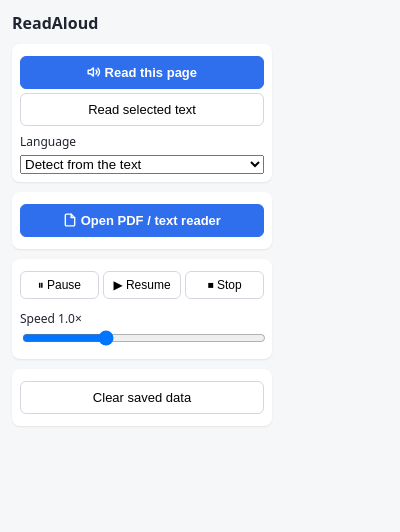
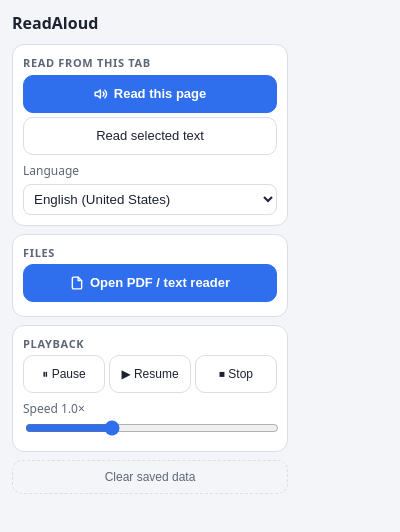
Before and after one commit to foxmouvies/Read-Aloud, a browser extension: page popup/popup.html in a window 400 px wide. Drawn offline with Linux system fonts and the light colour scheme.

Commit message:
v1.0.23: update popup files

```diff
--- a/popup/popup.css
+++ b/popup/popup.css
@@ -1,73 +1,23 @@
-body {
-  width: 260px;
-  margin: 0;
-  padding: 12px;
-  font: 14px/1.4 system-ui, -apple-system, "Segoe UI", sans-serif;
-  background: #f6f7f9;
-  color: #1f2430;
-}
-
-header h1 {
-  font-size: 16px;
-  margin: 0 0 10px;
-}
-
-.group {
-  margin-bottom: 10px;
-  padding: 8px;
-  background: #fff;
-  border-radius: 8px;
-  box-shadow: 0 1px 2px rgba(0, 0, 0, 0.08);
-}
-
-button {
-  display: block;
-  width: 100%;
-  margin: 4px 0;
-  padding: 8px;
-  border: 1px solid #d3d8e0;
-  border-radius: 6px;
-  background: #fff;
-  cursor: pointer;
-  font-size: 13px;
-}
-
-button.primary {
-  background: #2f6fed;
-  border-color: #2f6fed;
-  color: #fff;
-  font-weight: 600;
-}
-
-button:hover { filter: brightness(0.96); }
-
-.playback .row {
-  display: flex;
-  gap: 4px;
-}
-
-.playback .row button {
-  flex: 1;
-  padding: 6px 2px;
-  font-size: 12px;
-}
-
-label.rate {
-  display: block;
-  margin-top: 8px;
-  font-size: 12px;
-}
-
-input[type="range"] { width: 100%; }
-
-#status {
-  min-height: 16px;
-  margin: 4px 2px 0;
-  font-size: 12px;
-  color: #5a6372;
-}
-
-#status.error { color: #c0392b; }
-
-label.lang { display: block; margin-top: 8px; font-size: 12px; }
-label.lang select { width: 100%; margin-top: 4px; }
+:root { --bg:#f4f5f8; --card:#fff; --text:#1d2230; --muted:#5d6677; --line:#d9dee7; --accent:#2f6fed; --accent-soft:#e8effd; --err:#c0392b; }
+@media (prefers-color-scheme: dark) { :root { --bg:#14171f; --card:#1d212c; --text:#e6e9f0; --muted:#a0a8b8; --line:#343b4b; --accent:#6c9bff; --accent-soft:#26324e; --err:#ff8a7a; } }
+* { box-sizing: border-box; }
+body { width: 300px; min-width: 280px; margin: 0; padding: 12px; font: 14px/1.4 system-ui, -apple-system, "Segoe UI", sans-serif; background: var(--bg); color: var(--text); }
+header h1 { font-size: 16px; margin: 0 0 10px; }
+h2 { font-size: 11px; text-transform: uppercase; letter-spacing: .06em; color: var(--muted); margin: 0 0 4px; font-weight: 600; }
+.group { margin-bottom: 8px; padding: 10px; background: var(--card); border: 1px solid var(--line); border-radius: 12px; }
+.group.quiet { background: transparent; border: none; padding: 0; margin-bottom: 4px; }
+button { display: flex; align-items: center; justify-content: center; gap: 6px; width: 100%; margin: 4px 0; padding: 9px 8px; min-height: 38px; border: 1px solid var(--line); border-radius: 10px; background: var(--card); color: var(--text); cursor: pointer; font-size: 13px; }
+button:hover { background: var(--accent-soft); }
+button:focus-visible, select:focus-visible, input:focus-visible { outline: 2px solid var(--accent); outline-offset: 2px; }
+button.primary { background: var(--accent); border-color: var(--accent); color: #fff; font-weight: 600; }
+button.primary:hover { filter: brightness(1.08); background: var(--accent); }
+#clear-data { background: transparent; border-style: dashed; color: var(--muted); font-size: 12px; min-height: 32px; }
+.playback .row { display: flex; gap: 4px; }
+.playback .row button { flex: 1; padding: 6px 2px; font-size: 12px; margin: 0; }
+label.rate { display: block; margin-top: 8px; font-size: 12px; color: var(--muted); }
+input[type="range"] { width: 100%; accent-color: var(--accent); }
+#status { min-height: 16px; margin: 4px 2px 0; font-size: 12px; color: var(--muted); }
+#status.error { color: var(--err); }
+label.lang { display: block; margin-top: 8px; font-size: 12px; color: var(--muted); }
+label.lang select { width: 100%; margin-top: 4px; padding: 6px; border-radius: 8px; border: 1px solid var(--line); background: var(--card); color: var(--text); }
+@media (prefers-reduced-motion: reduce) { * { transition: none !important; } }
--- a/popup/popup.html
+++ b/popup/popup.html
@@ -11,12 +11,13 @@
   </header>
 
   <section class="group">
+    <h2>Read from this tab</h2>
     <button id="read-page" class="primary"><svg width="14" height="14" viewBox="0 0 24 24" fill="none" stroke="currentColor" stroke-width="2.4" stroke-linecap="round" stroke-linejoin="round" style="vertical-align:-2px"><polygon points="11 5 6 9 2 9 2 15 6 15 11 19 11 5"/><path d="M15.5 8.5a5 5 0 0 1 0 7"/><path d="M18.6 5.4a9 9 0 0 1 0 13.2"/></svg> Read this page</button>
-    <button id="read-selection">Read selected text</button>
+    <button id="read-selection" class="secondary">Read selected text</button>
     <label class="lang">Language
       <select id="lang" title="Voice language for page and selected-text reading">
-        <option value="auto" selected>Detect from the text</option>
-        <option value="en-US">English (United States)</option>
+        <option value="en-US" selected>English (United States)</option>
+        <option value="auto">Detect from the text</option>
         <option value="ar-MA">Arabic (Morocco)</option>
         <option value="fr-FR">French (France)</option>
       </select>
@@ -24,10 +25,12 @@
   </section>
 
   <section class="group">
+    <h2>Files</h2>
     <button id="open-reader" class="primary"><svg width="14" height="14" viewBox="0 0 24 24" fill="none" stroke="currentColor" stroke-width="2.4" stroke-linecap="round" stroke-linejoin="round" style="vertical-align:-2px"><path d="M14 2H6a2 2 0 0 0-2 2v16a2 2 0 0 0 2 2h12a2 2 0 0 0 2-2V8z"/><polyline points="14 2 14 8 20 8"/></svg> Open PDF / text reader</button>
   </section>
 
   <section class="group playback">
+    <h2>Playback</h2>
     <div class="row">
       <button id="pause">⏸ Pause</button>
       <button id="resume">▶ Resume</button>
@@ -39,7 +42,7 @@
     </label>
   </section>
 
-  <section class="group">
+  <section class="group quiet">
     <button id="clear-data" title="Delete saved voice, speed, pitch and reading positions from this device">Clear saved data</button>
   </section>
 
```
